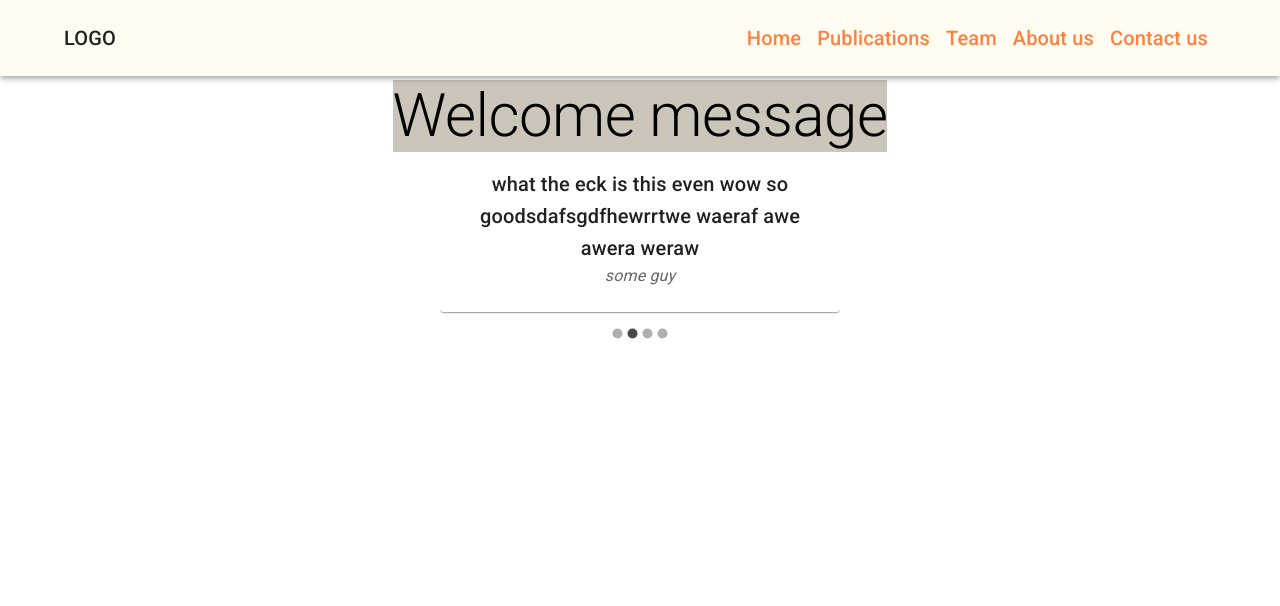
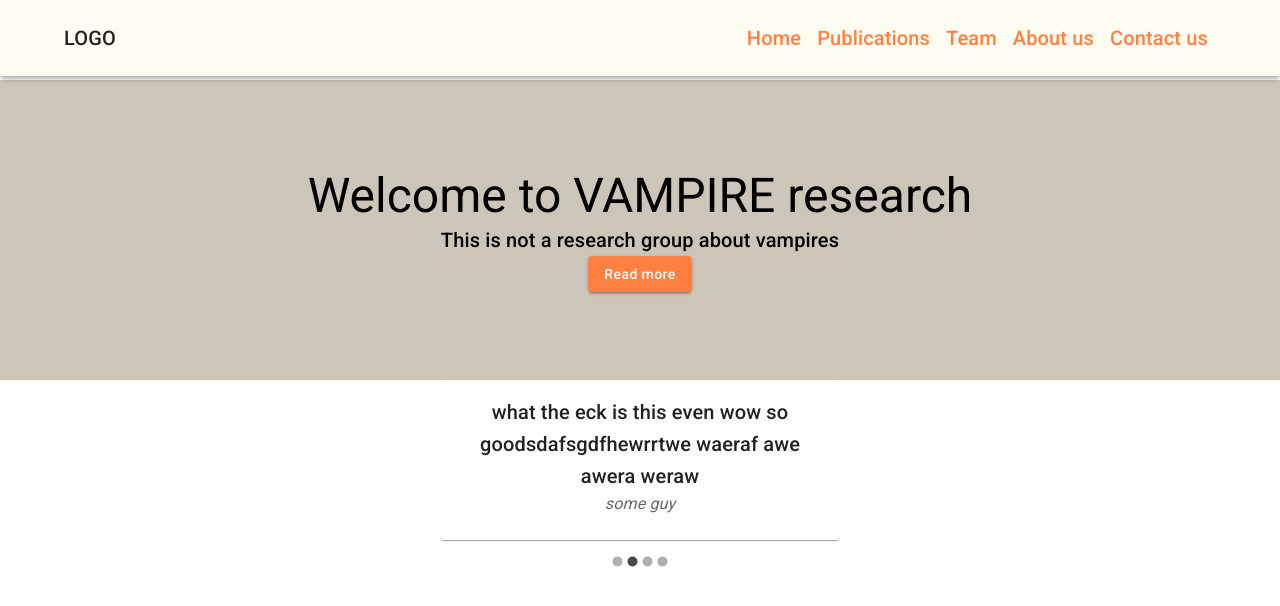
Before and after one commit to justo202/vampire-website, a React (Create React App) app: page / in a window 1280 px wide. Shown: the top 606 px of the page. Built offline with nearby package versions, Linux system fonts and the light colour scheme.

Commit message:
jumbotron added

```diff
--- a/src/components/JumbotronComponent.js
+++ b/src/components/JumbotronComponent.js
@@ -1,27 +1,58 @@
-import { Typography } from "@mui/material";
+import { Button, Typography } from "@mui/material";
 import React from "react";
-import { makeStyles } from "@mui/styles";
+import { makeStyles, useTheme } from "@mui/styles";
+import { Link } from "react-router-dom";
 
 
-const useStyles = makeStyles(() => {
+
+
+const useStyles = makeStyles(theme => {
     return {
         jumbotron: {
-            backgroundColor: "#CCC5B9",
-            width: '100%'
-        }
+            width: '100%',
+            backgroundColor: theme.palette.darkBackground.main,
+            height: '300px',
+            display: 'flex',
+            alignItems: 'center',
+            justifyContent: 'center',
+            flexFlow: 'column wrap'
+        },
+        navLinks: {
+            textDecoration: 'none',
+            textTransform: 'none',
+            color: 'inherit'
+
+          }
     }
 
 })
 
 const Jumbotron = () => {
-    const styles = useStyles();
+    const theme = useTheme();
+    const styles = useStyles(theme);
     return (
 
         <div className={styles.jumbotron}>
             <Typography
-            variant="h2">
-                Welcome message
+            variant="h3"
+            align="center"
+
+            >
+                Welcome to VAMPIRE research
             </Typography>
+            <Typography
+            variant="h6"
+            align="center"
+            >
+                This is not a research group about vampires
+            </Typography>
+            <Button variant="contained" color="accent">
+                <Link className={styles.navLinks} to={'/publications'}>
+                    Read more
+                </Link>
+            </Button>
+
+
         </div>
 
     )
--- a/src/components/MainComponent.js
+++ b/src/components/MainComponent.js
@@ -22,7 +22,8 @@ const customTheme = createTheme({
             main: '#403D39'
         },
         accent: {
-            main: '#FF8040'
+            main: '#FF8040',
+            contrastText: '#fff'
         }
 
 
--- a/src/pages/HomePage.js
+++ b/src/pages/HomePage.js
@@ -8,7 +8,7 @@ const Home = () => {
 
     return(
         <Grid container direction={"column"} alignItems={"center"}>
-            <Grid item>
+            <Grid item width={'100%'} >
             <Jumbotron />
             </Grid>
             <Grid item>
```
